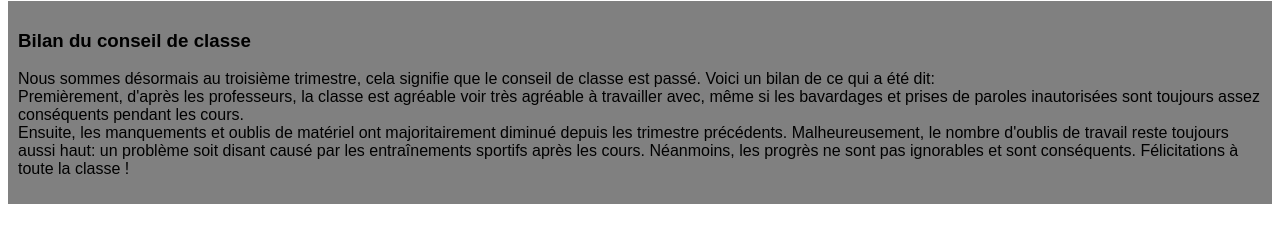
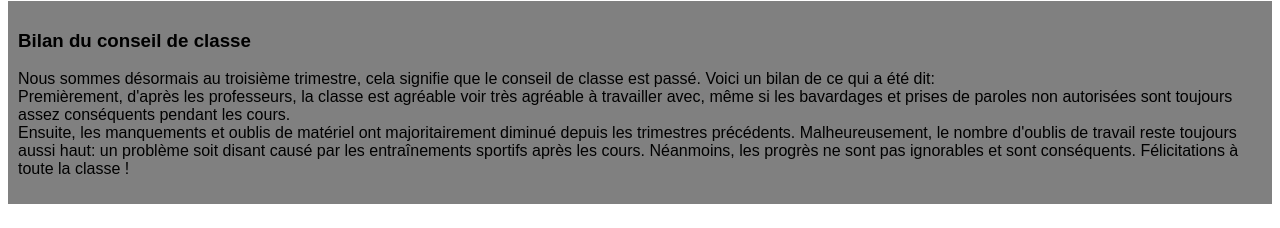
Before and after one commit to Yo295/devoirsdes5A, a plain HTML site: page index.html in a window 1280 px wide. Shown: the part 335-563 px from the top of the page. Drawn offline with Linux system fonts and the light colour scheme.

Commit message:
Update index.html

```diff
--- a/index.html
+++ b/index.html
@@ -18,7 +18,7 @@
      <br>
       <div id="partieimage">
         <div id="décalage">
-          <h3>Bilan du conseil de classe</h3> <p>Nous sommes désormais au troisième trimestre, cela signifie que le conseil de classe est passé. Voici un bilan de ce qui a été dit:<br> Premièrement, d'après les professeurs, la classe est agréable voir très agréable à travailler avec, même si les bavardages et prises de paroles inautorisées sont toujours assez conséquents pendant les cours. <br> Ensuite, les manquements et oublis de matériel ont majoritairement diminué depuis les trimestre précédents. Malheureusement, le nombre d'oublis de travail reste toujours aussi haut: un problème soit disant causé par les entraînements sportifs après les cours. Néanmoins, les progrès ne sont pas ignorables et sont conséquents. Félicitations à toute la classe !</p>
+          <h3>Bilan du conseil de classe</h3> <p>Nous sommes désormais au troisième trimestre, cela signifie que le conseil de classe est passé. Voici un bilan de ce qui a été dit:<br> Premièrement, d'après les professeurs, la classe est agréable voir très agréable à travailler avec, même si les bavardages et prises de paroles non autorisées sont toujours assez conséquents pendant les cours. <br> Ensuite, les manquements et oublis de matériel ont majoritairement diminué depuis les trimestres précédents. Malheureusement, le nombre d'oublis de travail reste toujours aussi haut: un problème soit disant causé par les entraînements sportifs après les cours. Néanmoins, les progrès ne sont pas ignorables et sont conséquents. Félicitations à toute la classe !</p>
         </div>
       </div>
         <br><hr><br>
```
